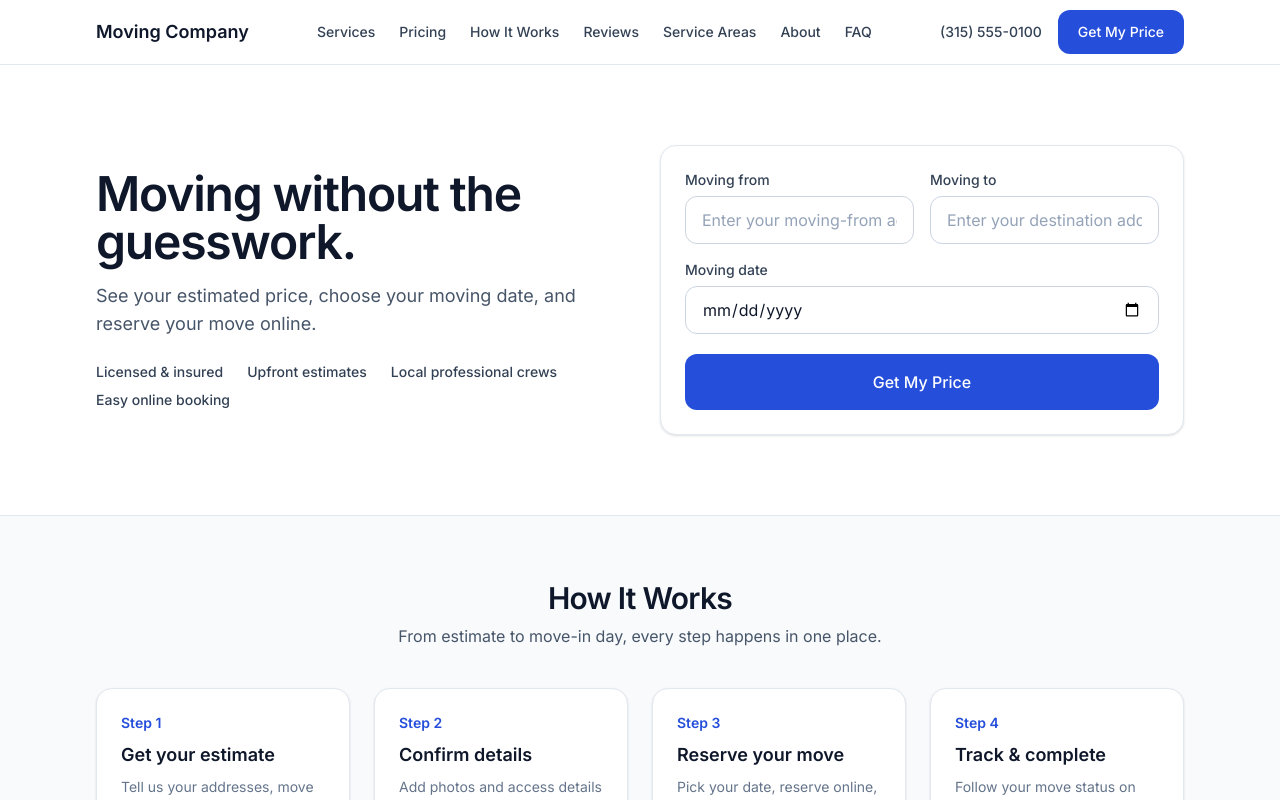
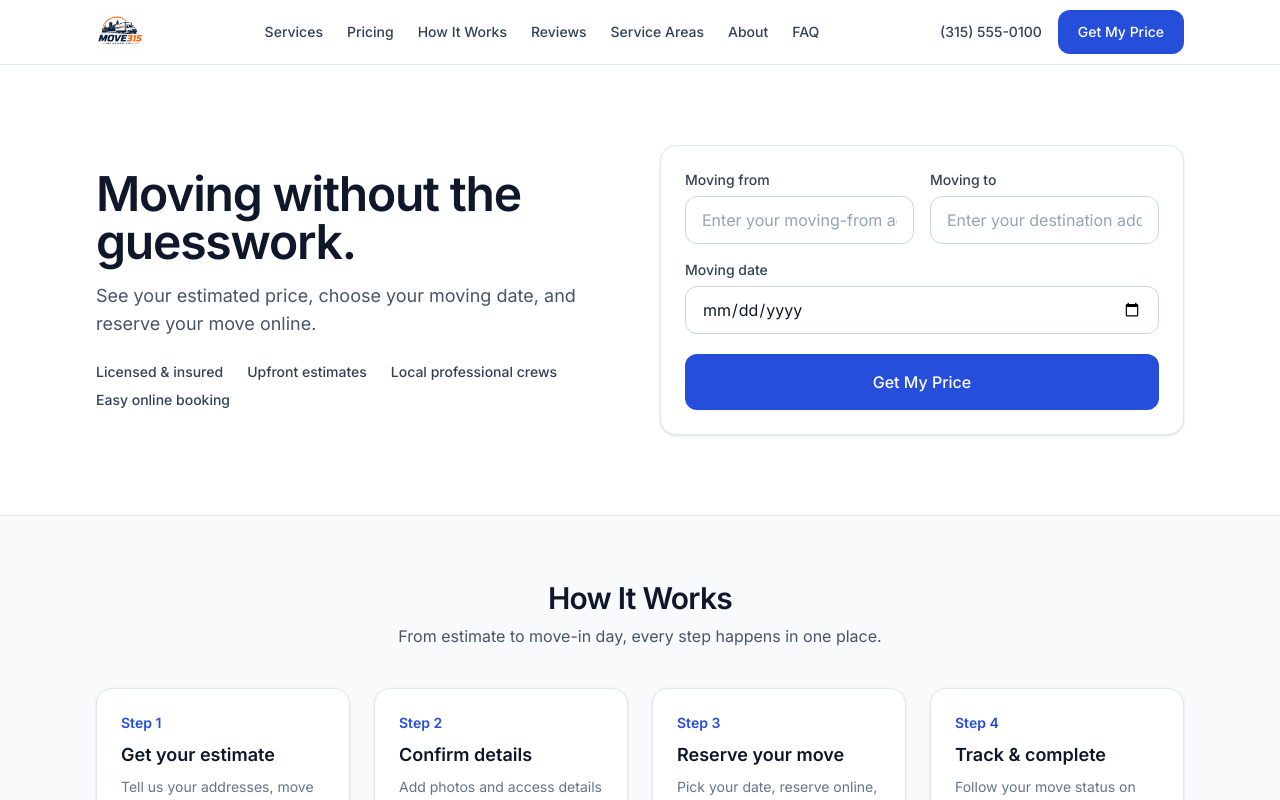
Before and after one commit to customerservice-prog/Moving-Company, a Next.js app: page / in a window 1280 px wide. Shown: the top 800 px of the page. Built offline with nearby package versions, Linux system fonts and the light colour scheme.

Commit message:
Add logo image to SiteHeader component

```diff
--- a/components/public/SiteHeader.tsx
+++ b/components/public/SiteHeader.tsx
@@ -1,5 +1,6 @@
 "use client";
 
+import Image from "next/image";
 import Link from "next/link";
 import { useState } from "react";
 import { cn } from "@/lib/utils/cn";
@@ -26,9 +27,16 @@ const [menuOpen, setMenuOpen] = useState(false);
 return (
 <header className="sticky top-0 z-40 border-b border-neutral-200 bg-white/95 backdrop-blur">
 <div className="container-page flex h-16 items-center justify-between">
-<Link href="/" className="text-lg font-semibold text-neutral-900">
-Moving Company
-</Link>
+<Link href="/" className="flex items-center gap-2" aria-label="Move315 home">
+            <Image
+              src="/brand/move315-logo.png"
+              alt="Move315 - Moving Made Simple"
+              width={160}
+              height={160}
+              priority
+              className="h-12 w-auto"
+            />
+          </Link>
 
 <nav className="hidden items-center gap-6 lg:flex">
 {NAV_LINKS.map((link) => (
```
